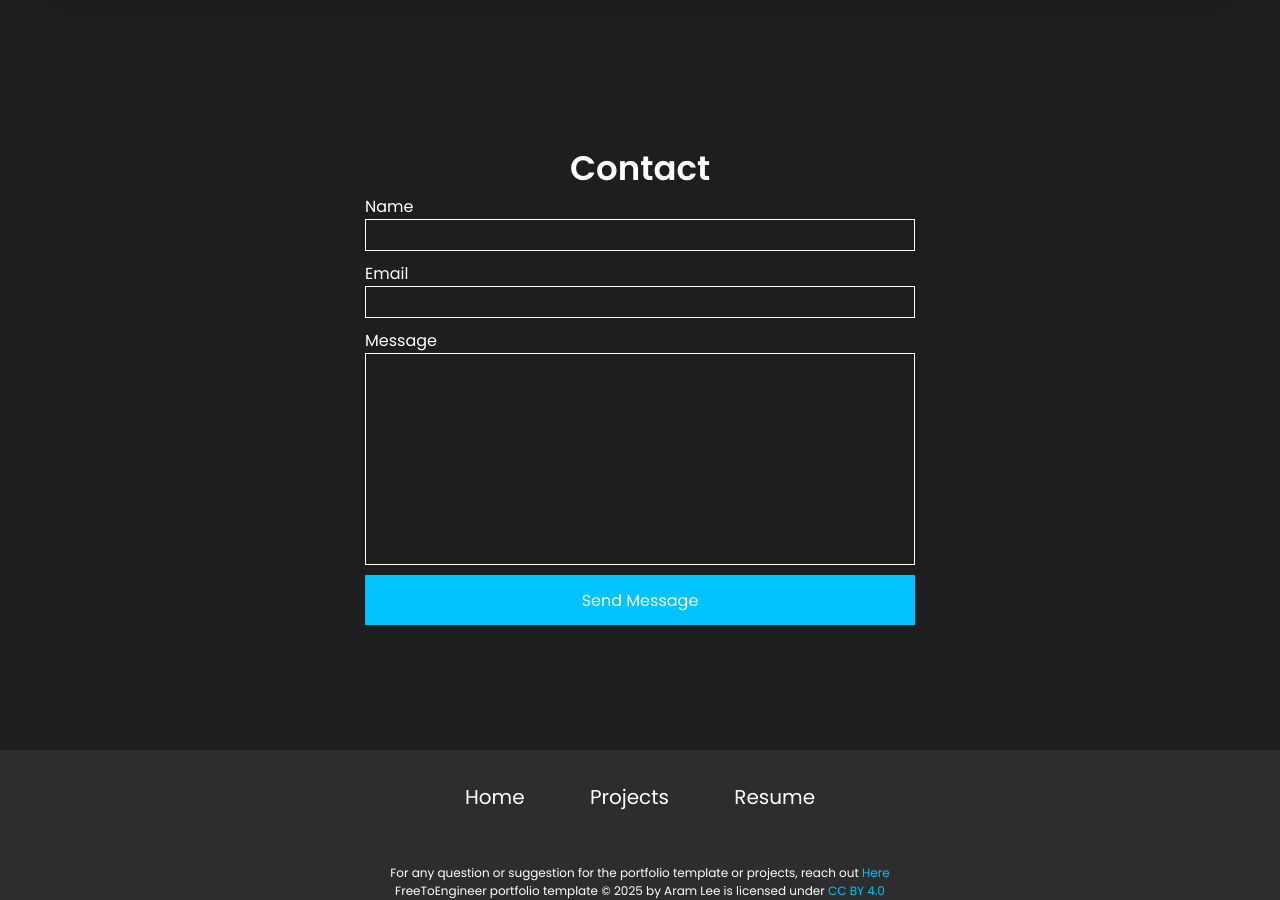
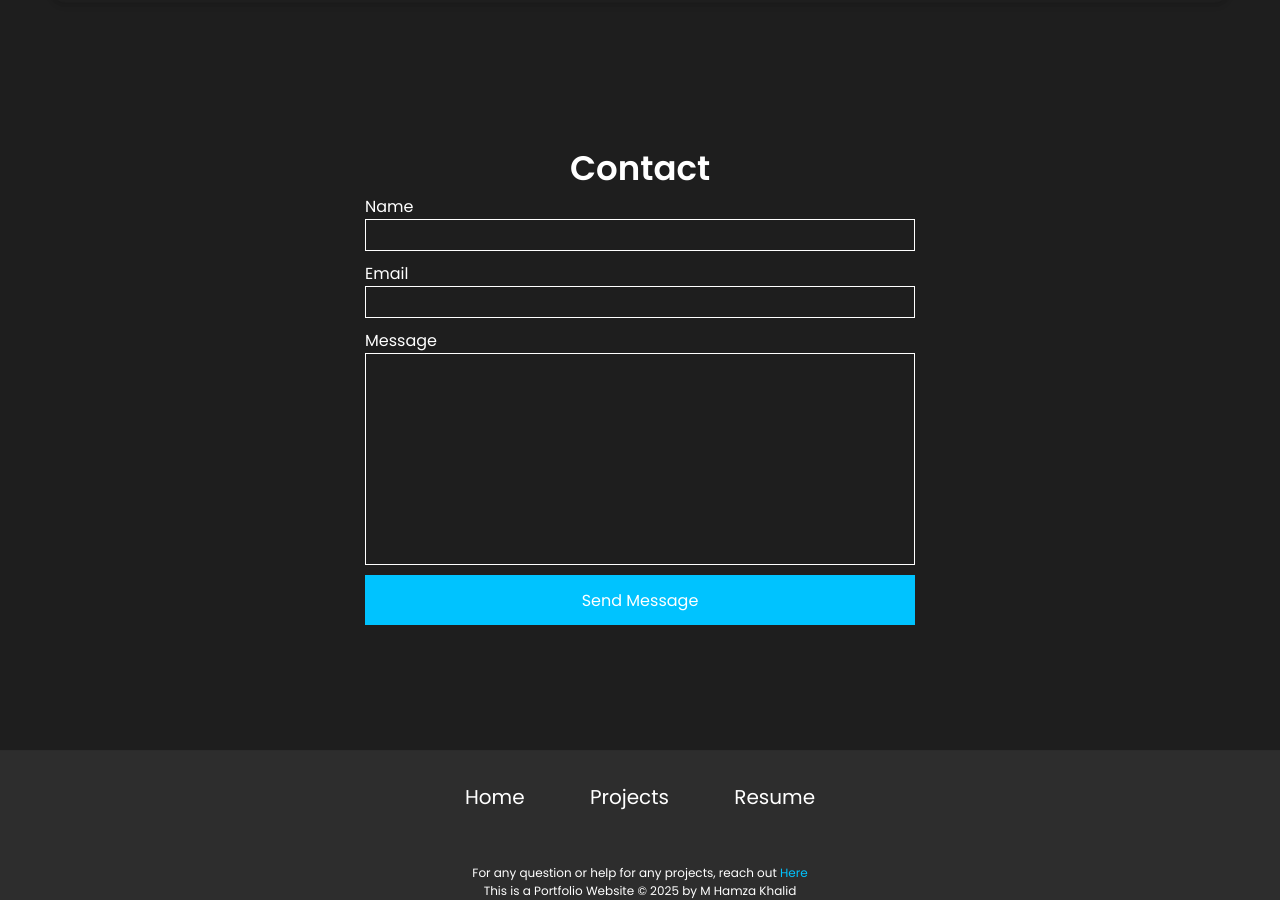
Before and after one commit to humxah007/humxah007.github.io, a Jekyll site: the page built from index.html, in a window 1280 px wide and 900 px high, scrolled down 2402 px. Built offline with Jekyll 4.4.1, drawn with Linux system fonts in a browser that asks for light colours.

Commit message:
Update footer.html

```diff
--- a/_includes/footer.html
+++ b/_includes/footer.html
@@ -13,7 +13,7 @@
         </div>
     </div>
     <div class="license">
-        <span>For any question or suggestion for the portfolio template or projects, reach out <a class="help" href="mailto:aram.lee12@gmail.com"> Here</a> </span>
-        <p>FreeToEngineer portfolio template © 2025 by Aram Lee is licensed under <a href="https://creativecommons.org/licenses/by/4.0/?ref=chooser-v1">CC BY 4.0</a></p>
+        <span>For any question or help for any projects, reach out <a class="help" href="mailto:mhamzakhalid53@gmail.com"> Here</a> </span>
+        <p>This is a Portfolio Website © 2025 by M Hamza Khalid</p>
     </div>
 </footer>
```
